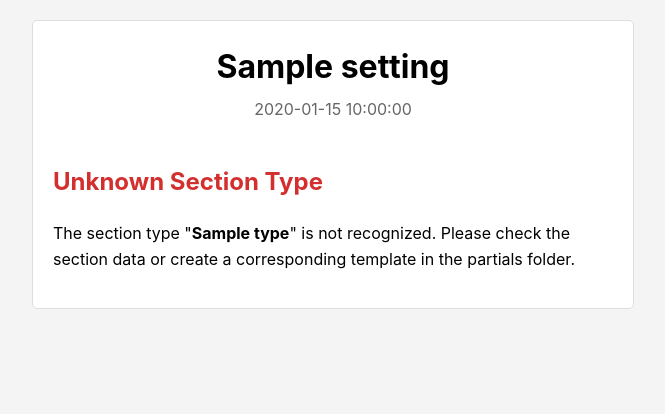
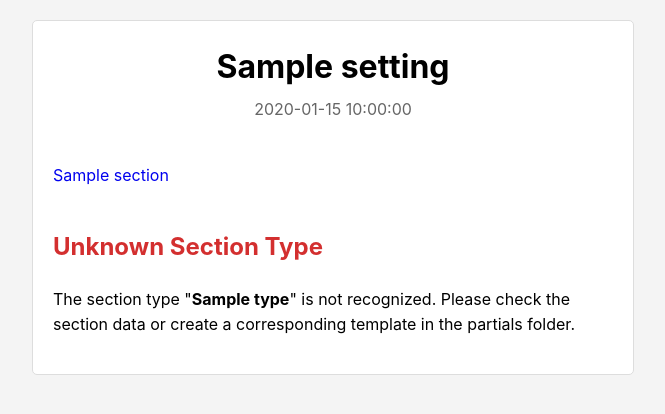
Before and after one commit to LogunLACC/bulletin_builder, a Python web app: template templates/main_layout.html in a window 1280 px wide. Shown: the top 414 px of the page, without its empty margins (307-972 px from the left). Run offline with Jinja, Linux system fonts and the light colour scheme; the template is opened without the code that fills it: most values are stand-ins (such as "Sample title", 1, 10 or a date in 2020).

Commit message:
Add table of contents with section links

```diff
--- a/templates/base.html
+++ b/templates/base.html
@@ -44,6 +44,21 @@
             color: {{ settings.colors.primary or '#1F6AA5' }};
             margin-top: 0;
         }
+        .toc {
+            list-style: none;
+            margin: 20px;
+            padding: 0;
+        }
+        .toc li {
+            margin-bottom: 5px;
+        }
+        .toc a {
+            color: {{ settings.colors.primary or '#1F6AA5' }};
+            text-decoration: none;
+        }
+        .toc a:hover {
+            text-decoration: underline;
+        }
         /* --- THEME STYLES INJECTED HERE --- */
         {{ theme_styles | safe }}
     </style>
--- a/templates/main_layout.html
+++ b/templates/main_layout.html
@@ -8,8 +8,18 @@
         {% endif %}
     </div>
 
+    {% if sections %}
+    <ul class="toc">
+        {% for section in sections %}
+            {% if section.title %}
+            <li><a href="#section-{{ loop.index }}">{{ section.title }}</a></li>
+            {% endif %}
+        {% endfor %}
+    </ul>
+    {% endif %}
+
     {% for section in sections %}
-        <div class="section">
+        <div class="section" id="section-{{ loop.index }}">
             {# Intelligently choose the correct template #}
             {% if 'events' in section.type %}
                 {# If the type contains 'events', use the master events partial #}
```
